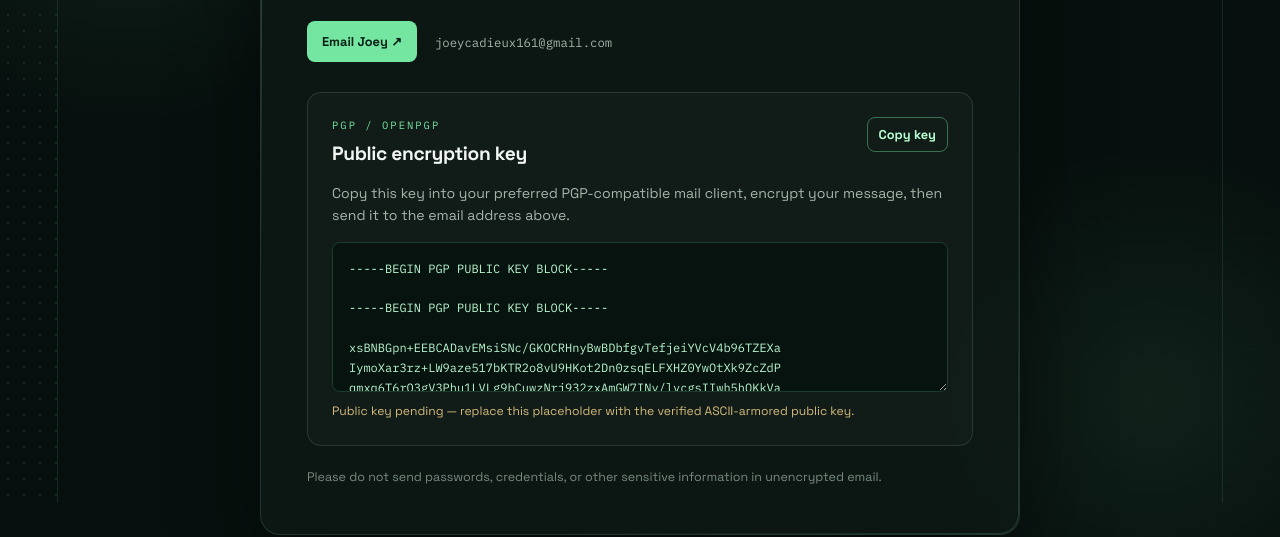
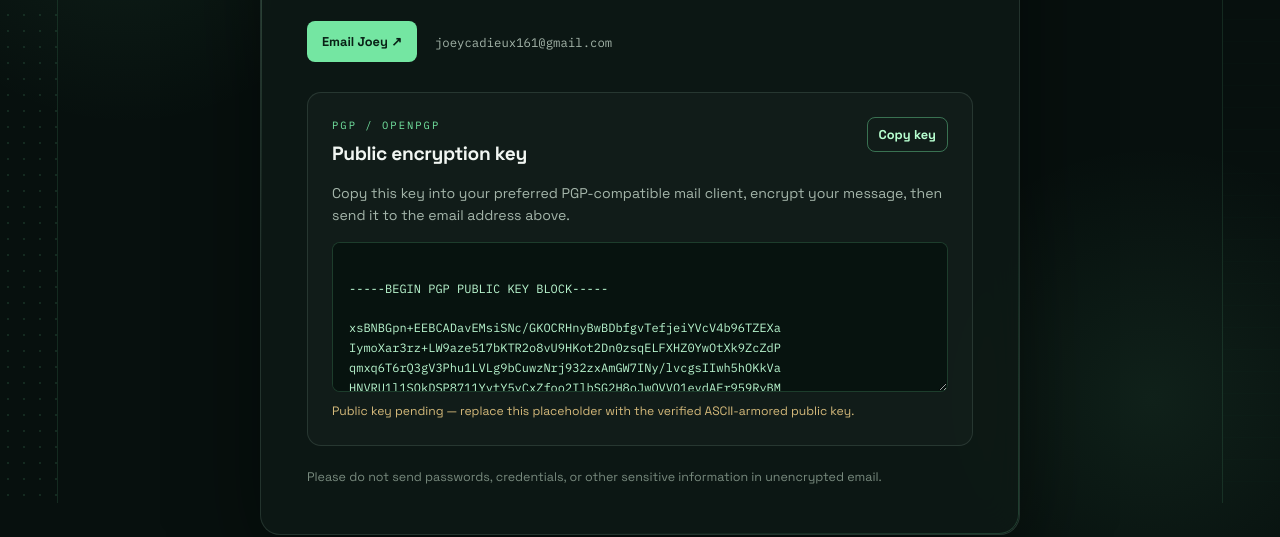
Before and after one commit to drjoeycadieux/joey-web, a website: page contact.html in a window 1280 px wide. Shown: the part 297-834 px from the top of the page. Drawn offline with Linux system fonts and the light colour scheme.

Commit message:
Fix PGP key textarea formatting and remove duplicate end block

```diff
--- a/contact.html
+++ b/contact.html
@@ -48,7 +48,7 @@
                 <p class="pgp-note">Copy this key into your preferred PGP-compatible mail client, encrypt your message,
                     then send it to the email address above.</p>
                 <!-- Replace the placeholder below with Joey's ASCII-armored public key before publishing. -->
-                <textarea id="pgp-key" class="pgp-key" readonly aria-label="PGP public key">-----BEGIN PGP PUBLIC KEY BLOCK-----
+                <textarea id="pgp-key" class="pgp-key" readonly aria-label="PGP public key">
 
 -----BEGIN PGP PUBLIC KEY BLOCK-----
 
@@ -86,8 +86,7 @@ i/SIYcbfDgO6rPdJOohX9PWJvGIAJcbyXWFleVKwe73uNg==
 =AZL4
 -----END PGP PUBLIC KEY BLOCK-----
 
-
------END PGP PUBLIC KEY BLOCK-----</textarea>
+</textarea>
                 <p class="key-warning">Public key pending — replace this placeholder with the verified ASCII-armored
                     public key.</p>
             </section>
```
